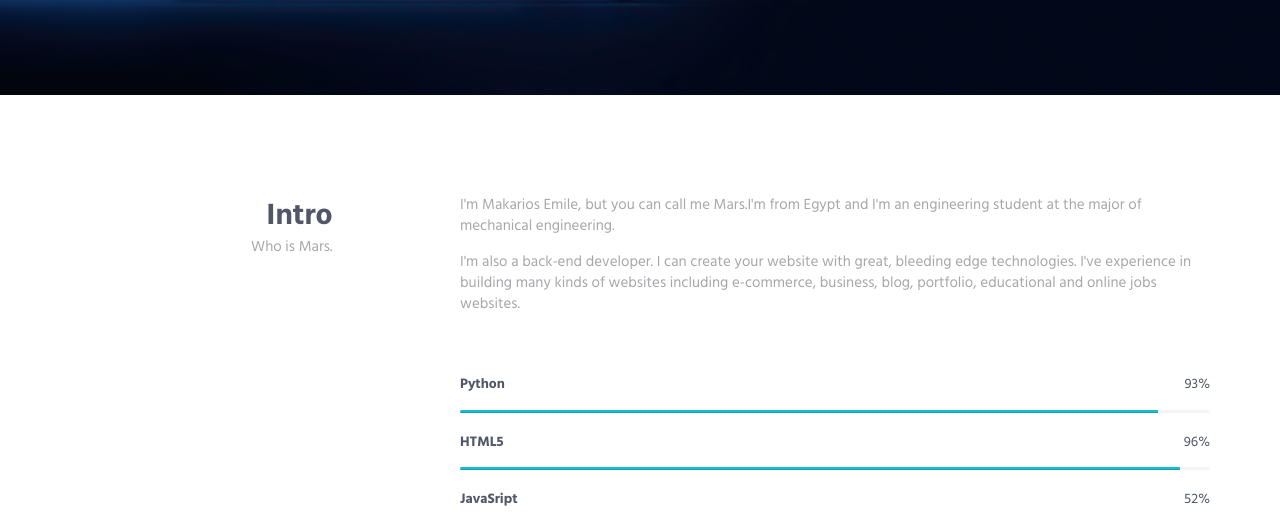
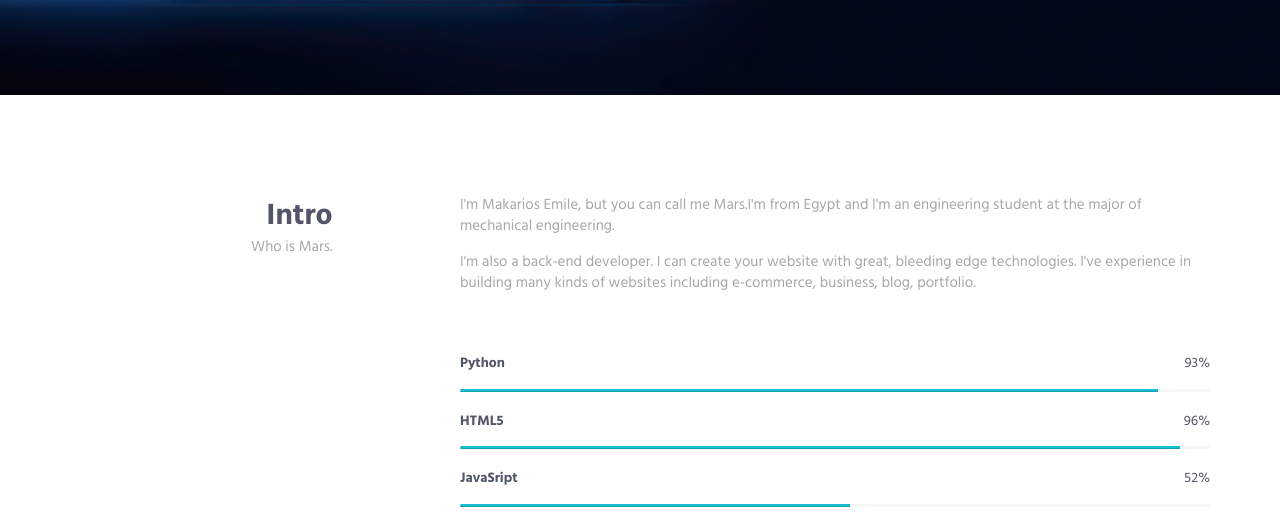
Before and after one commit to Mars2point0/EMILE3, a plain HTML site: page index.html in a window 1280 px wide. Shown: the part 566-1088 px from the top of the page. Drawn offline with nearby package versions, Linux system fonts and the light colour scheme.

Commit message:
Update index.html

```diff
--- a/index.html
+++ b/index.html
@@ -136,7 +136,7 @@
                     <div class="col-sm-8 col-sm-offset-1">
                         <div class="margin-b-60">
                             <p>I'm Makarios Emile, but you can call me Mars.I'm from Egypt and I'm an engineering student at the major of mechanical engineering.</p>
-                            <p>I'm also a back-end developer. I can create your website with great, bleeding edge technologies. I've experience in building many kinds of websites including e-commerce, business, blog, portfolio, educational and online jobs websites.</p>
+                            <p>I'm also a back-end developer. I can create your website with great, bleeding edge technologies. I've experience in building many kinds of websites including e-commerce, business, blog, portfolio.</p>
                         </div>
 
                         <!-- Progress Box -->
```
